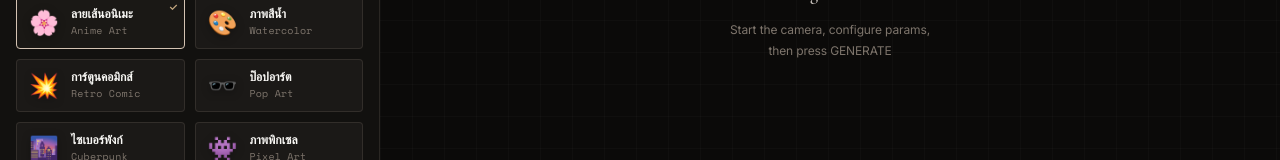
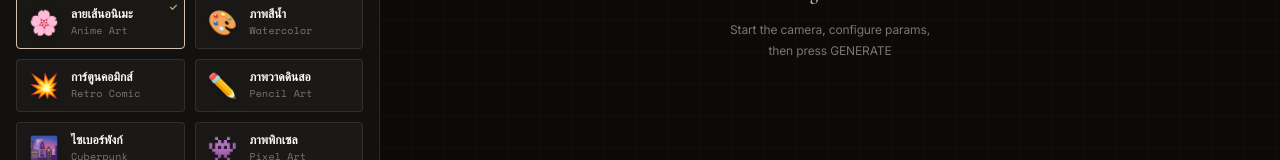
Before and after one commit to MasterNay/Imagic_Snap, a Next.js app in the folder ai-art-studio/ai-art-studio/frontend/: page / in a window 1280 px wide. Shown: the part 566-726 px from the top of the page. Built offline with nearby package versions, Linux system fonts and the light colour scheme; no server answers.

Commit message:
Add pencil art, Delete pop art, Fix some promt

```diff
--- a/ai-art-studio/ai-art-studio/frontend/src/components/ControlPanel.tsx
+++ b/ai-art-studio/ai-art-studio/frontend/src/components/ControlPanel.tsx
@@ -42,11 +42,11 @@ const STYLE_PRESETS: StylePreset[] = [
     prompt: 'A retro comic book pop art illustration of the person in the input image. Bold black ink outlines, clean solid colors, halftone dot pattern background, vintage comic style, preserving their pose and facial structure.',
   },
   {
-    id: 'popart',
-    name: 'Pop Art',
-    nameTh: 'ป๊อปอาร์ต',
-    emoji: '🕶️',
-    prompt: 'An Andy Warhol style pop art screen print of the person in the input image. Flat high-contrast vector colors, clean outlines, iconic retro art style, preserving their pose and facial structure.',
+    id: 'pencil',
+    name: 'Pencil Art',
+    nameTh: 'ภาพวาดดินสอ',
+    emoji: '✏️',
+    prompt: 'Convert to pencil sketch with natural graphite lines, cross-hatching, and visible paper texture. Preserve the person’s pose and facial structure, with detailed shading and a monochrome look.',
   },
   {
     id: 'cyberpunk_subtle',
@@ -60,7 +60,7 @@ const STYLE_PRESETS: StylePreset[] = [
     name: 'Pixel Art',
     nameTh: 'ภาพพิกเซล',
     emoji: '👾',
-    prompt: 'A vibrant 16-bit retro pixel art portrait of the person in the input image. Distinct blocky pixel grid, retro game colors, clean aliased pixel shading, preserving their pose and facial structure.',
+    prompt: 'A low-resolution 8-bit retro game sprite of the person in the input image. Extremely pixelated with a distinct large blocky pixel grid, limited vibrant 16-color palette, retro arcade aesthetic, heavy dithering patterns, crisp jagged aliased edges, strictly simplifying all features into pixel blocks while maintaining the exact pose and features from the original image without distortion.',
   }
 ];
 
```
